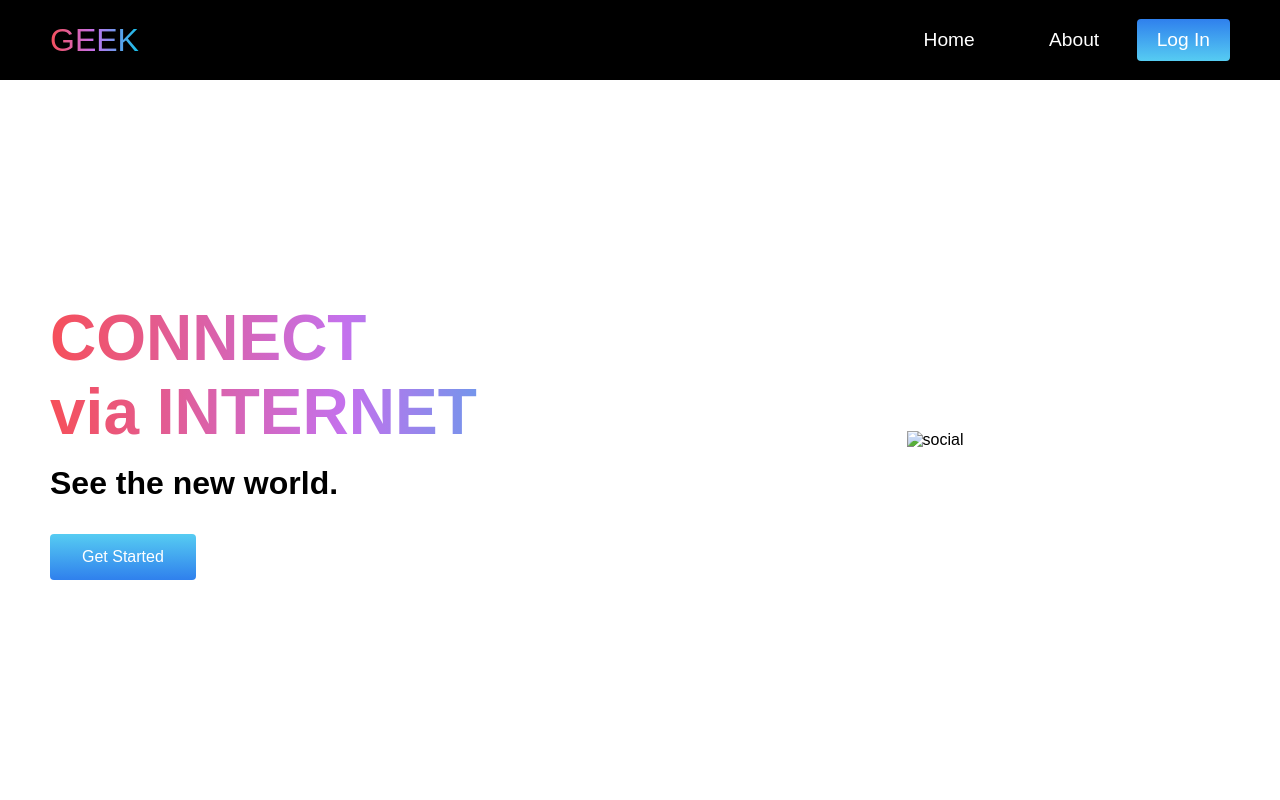
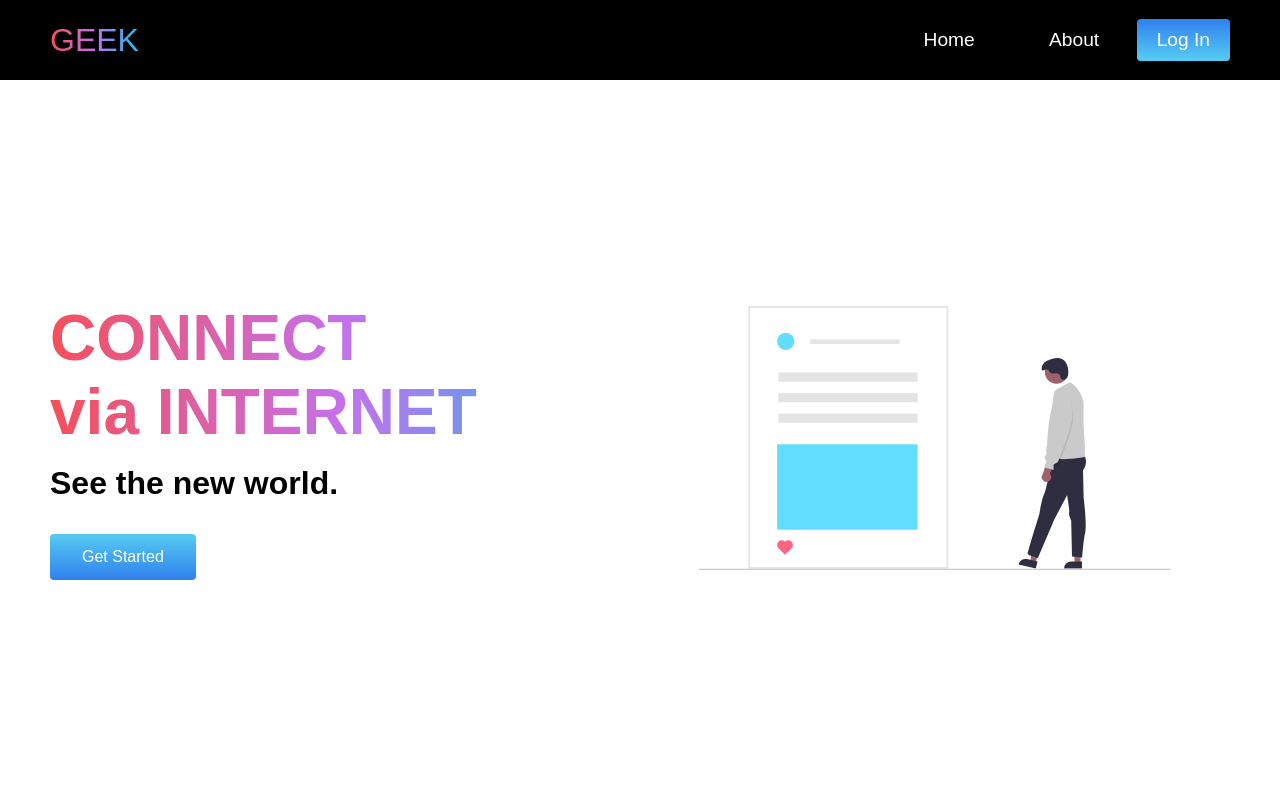
Before and after one commit to rccsantos/responsive-website-demo, a plain HTML site: page index.html in a window 1280 px wide. Shown: the top 800 px of the page. Drawn offline with Linux system fonts and the light colour scheme; the site is published under a folder, as on GitHub Pages, so addresses that start at the root find nothing.

Commit message:
Update index.html

```diff
--- a/index.html
+++ b/index.html
@@ -42,7 +42,7 @@
                 <button class="main_btn"><a href="/">Get Started</a></button>
             </div>
             <div class="main_img_container">
-                <img src="/img/undraw_Social_user_re_8cky.svg" alt="social" id="main_img"/>
+                <img src="img/undraw_Social_user_re_8cky.svg" alt="social" id="main_img"/>
             </div>
         </div>
     </div>
```
